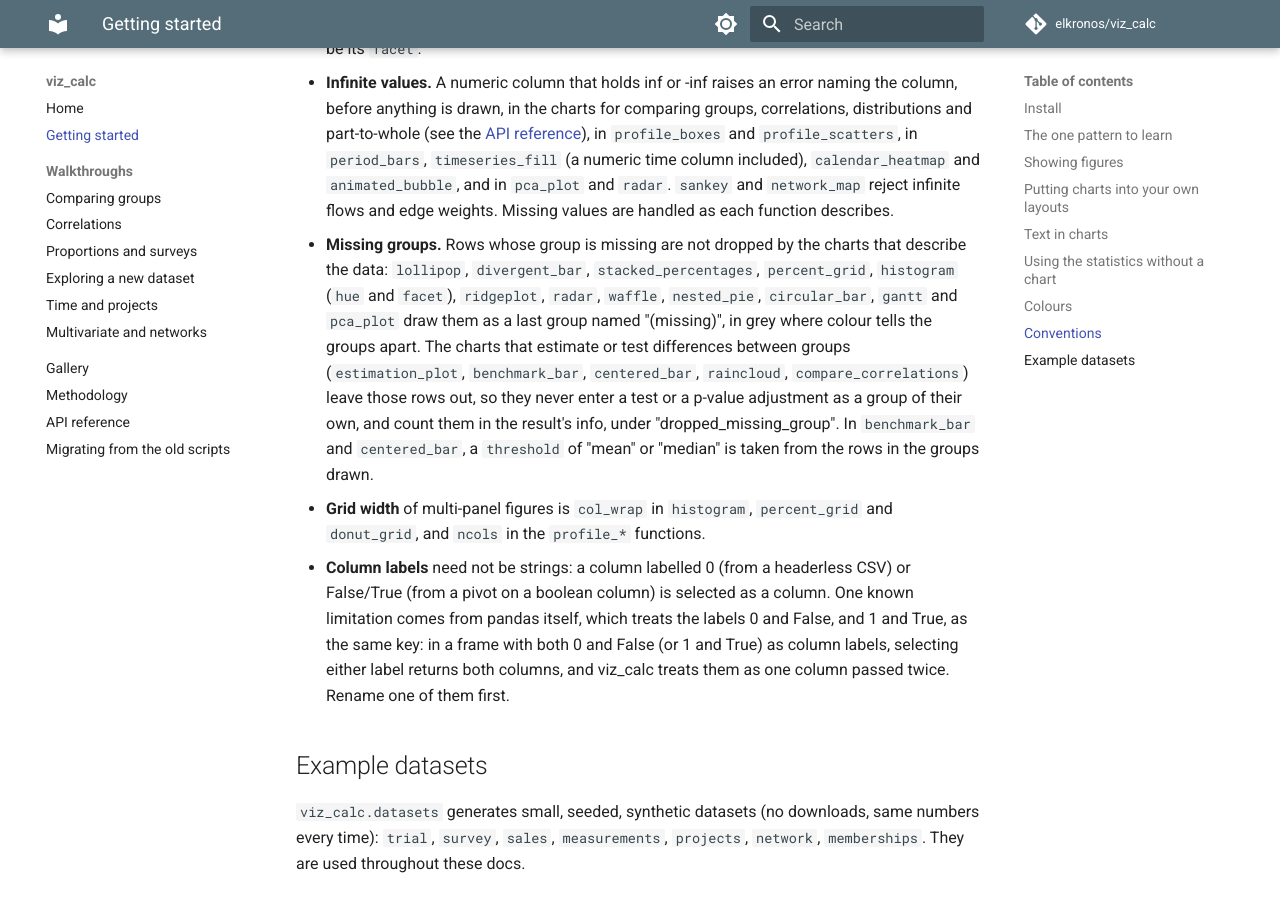
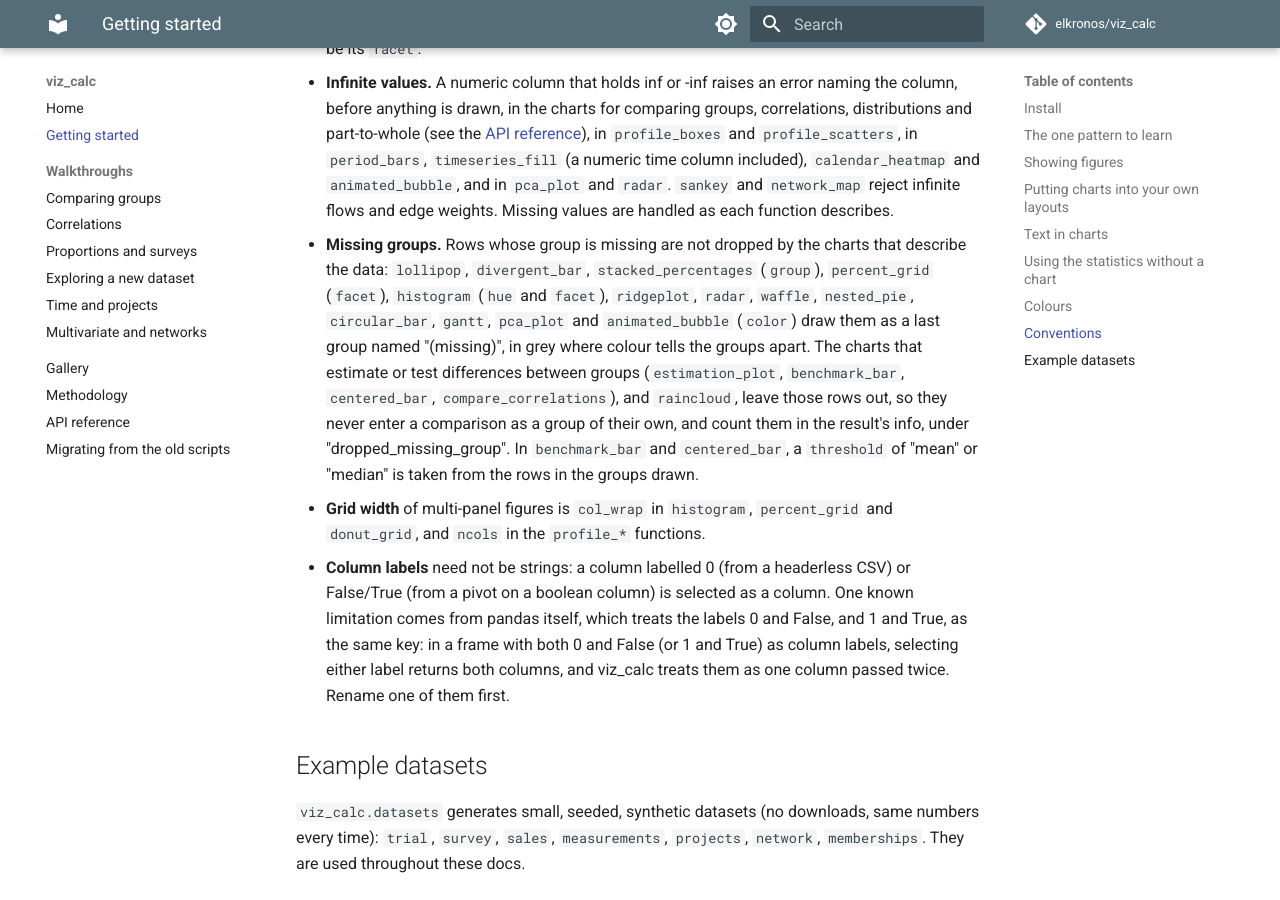
Before and after one commit to elkronos/viz_calc, an MkDocs documentation site: the page built from docs/getting-started.md, in a window 1280 px wide and 900 px high, scrolled down 6404 px. Built offline with MkDocs 1.6.1 and Material for MkDocs 9.7.7, drawn with Linux system fonts in a browser that asks for light colours; comment, search, counter and statistics services are not loaded.

Commit message:
Correct the missing-group and Welch wording in the docs
Read against 1.1.0, the default BCa intervals did move (the tie rule), so
the Welch entry now says the Welch columns leave them where they were. The
datasets have no missing groups, so the example says which rows were given
none. raincloud runs no test, so the left-out rows never enter a
comparison. Getting started names the roles of stacked_percentages and
percent_grid that draw "(missing)" and adds animated_bubble, and the second
changelog entry on the same Conventions list is gone.

```diff
--- a/docs/getting-started.md
+++ b/docs/getting-started.md
@@ -265,16 +265,17 @@ same thing everywhere. The exceptions are listed here.
   values are handled as each function describes.
 * **Missing groups.** Rows whose group is missing are not dropped by the
   charts that describe the data: `lollipop`, `divergent_bar`,
-  `stacked_percentages`, `percent_grid`, `histogram` (`hue` and `facet`),
-  `ridgeplot`, `radar`, `waffle`, `nested_pie`, `circular_bar`, `gantt` and
-  `pca_plot` draw them as a last group named "(missing)", in grey where
-  colour tells the groups apart. The charts that estimate or test
-  differences between groups (`estimation_plot`, `benchmark_bar`,
-  `centered_bar`, `raincloud`, `compare_correlations`) leave those rows out,
-  so they never enter a test or a p-value adjustment as a group of their
-  own, and count them in the result's info, under "dropped_missing_group".
-  In `benchmark_bar` and `centered_bar`, a `threshold` of "mean" or
-  "median" is taken from the rows in the groups drawn.
+  `stacked_percentages` (`group`), `percent_grid` (`facet`), `histogram`
+  (`hue` and `facet`), `ridgeplot`, `radar`, `waffle`, `nested_pie`,
+  `circular_bar`, `gantt`, `pca_plot` and `animated_bubble` (`color`) draw
+  them as a last group named "(missing)", in grey where colour tells the
+  groups apart. The charts that estimate or test differences between groups
+  (`estimation_plot`, `benchmark_bar`, `centered_bar`,
+  `compare_correlations`), and `raincloud`, leave those rows out, so they
+  never enter a comparison as a group of their own, and count them in the
+  result's info, under "dropped_missing_group". In `benchmark_bar` and
+  `centered_bar`, a `threshold` of "mean" or "median" is taken from the rows
+  in the groups drawn.
 * **Grid width** of multi-panel figures is `col_wrap` in `histogram`,
   `percent_grid` and `donut_grid`, and `ncols` in the `profile_*` functions.
 * **Column labels** need not be strings: a column labelled 0 (from a
```
Also changed, not shown: CHANGELOG.md (+19 -23 lines).
